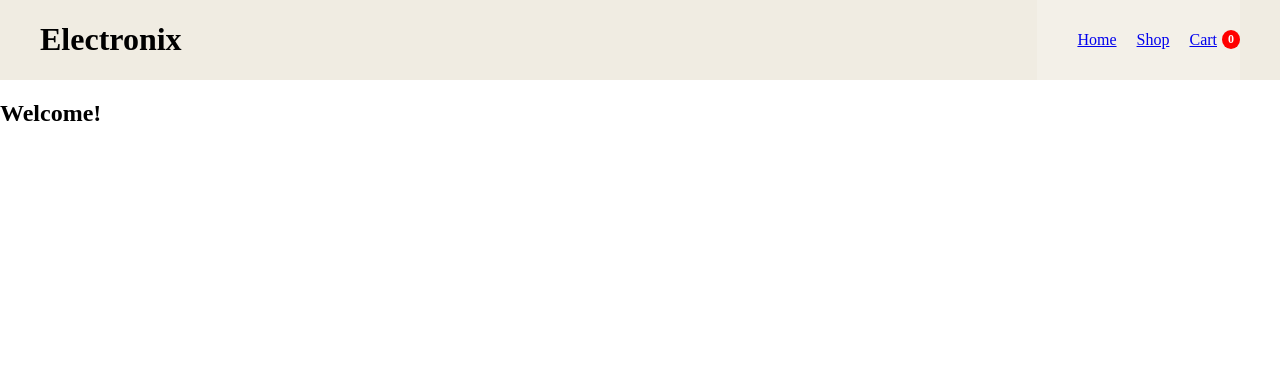
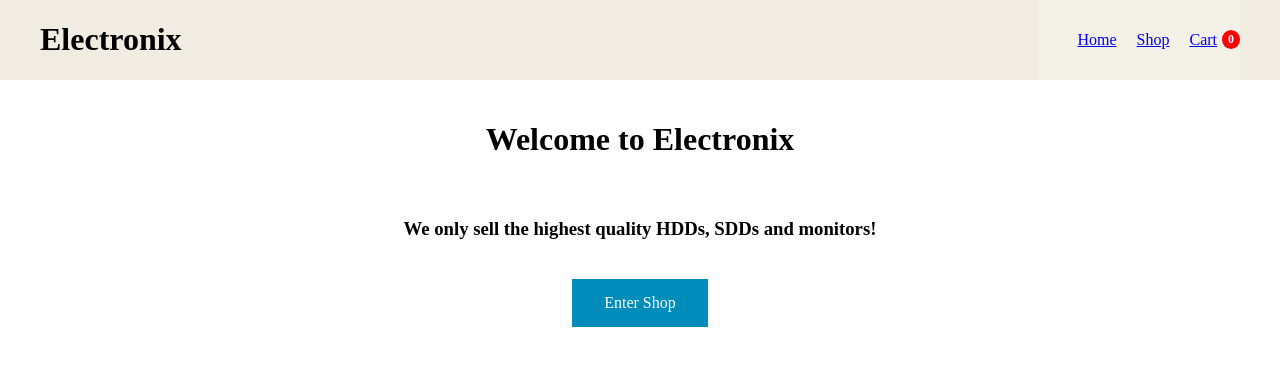
Before and after one commit to sindrilear/odin-shopping-cart, a React (Vite) app: page / in a window 1280 px wide. Shown: the top 366 px of the page. Built offline with nearby package versions, Linux system fonts and the light colour scheme.

Commit message:
finish index page

```diff
--- a/src/main-page.jsx
+++ b/src/main-page.jsx
@@ -6,7 +6,11 @@ function MainPage() {
     return (
         <>
         <div>
-            <h2>Welcome!</h2>
+            <div className="mainpagewrapper">
+                <h1>Welcome to Electronix</h1>
+                <h3>We only sell the highest quality HDDs, SDDs and monitors!</h3>
+                <li className="entershoplink"><Link to="/shop">Enter Shop</Link></li>
+            </div>
         </div>
         </>
     )
--- a/src/style.css
+++ b/src/style.css
@@ -1,3 +1,9 @@
+input::-webkit-outer-spin-button,
+input::-webkit-inner-spin-button {
+  -webkit-appearance: none;
+  margin: 0;
+}
+
 body {
     margin: 0;
     height: 100vh;
@@ -148,3 +154,27 @@ label {
     margin:0;
     padding:0;
 }
+
+.entershoplink {
+    display:inline-block;
+    padding: 15px 32px;
+    text-align: center;
+    cursor: pointer;
+    background-color: #008CBA;
+    font-size: 16px;
+    border: none;
+    color:white;
+}
+
+.entershoplink a {
+    color: inherit;
+    text-decoration: none;
+}
+
+.mainpagewrapper {
+    display:flex;
+    flex-direction:column;
+    margin: 20px;
+    align-items:center;
+    gap:20px;
+}
```
